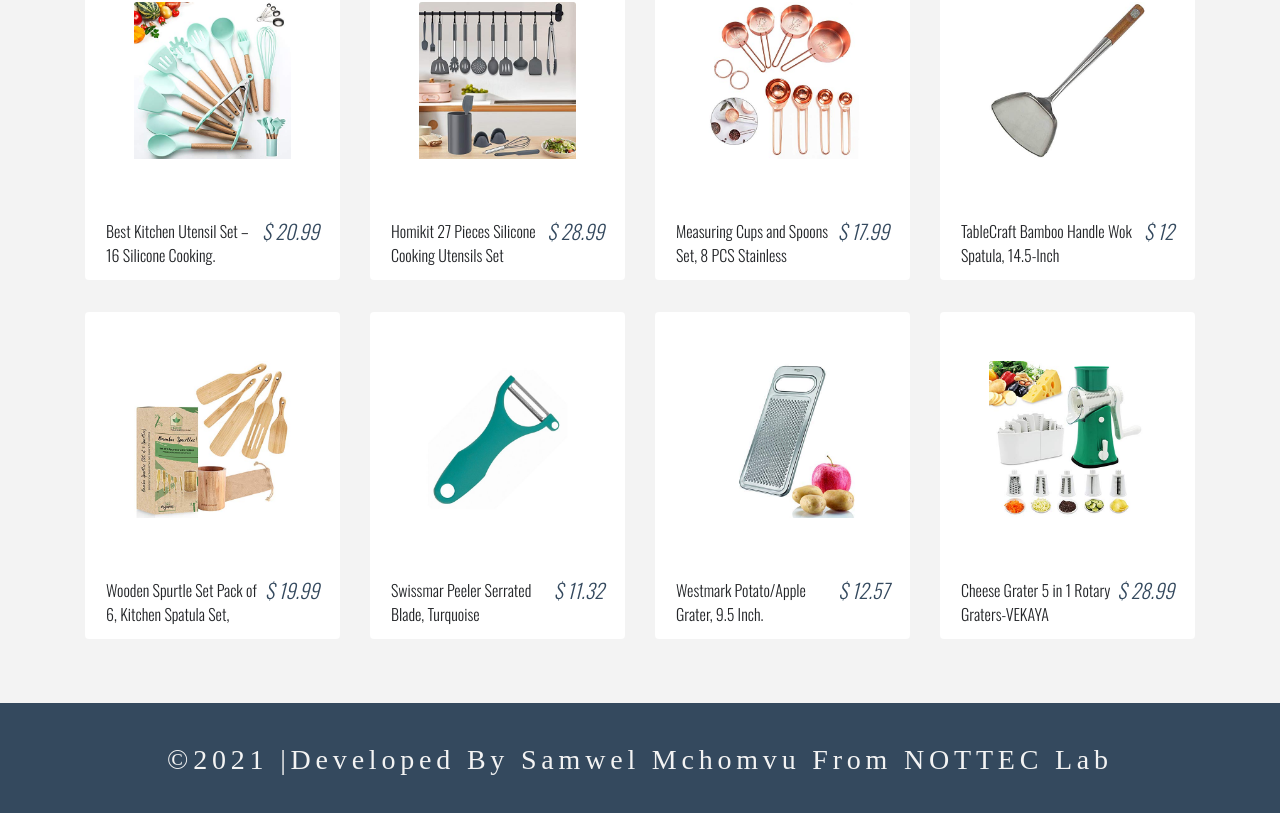
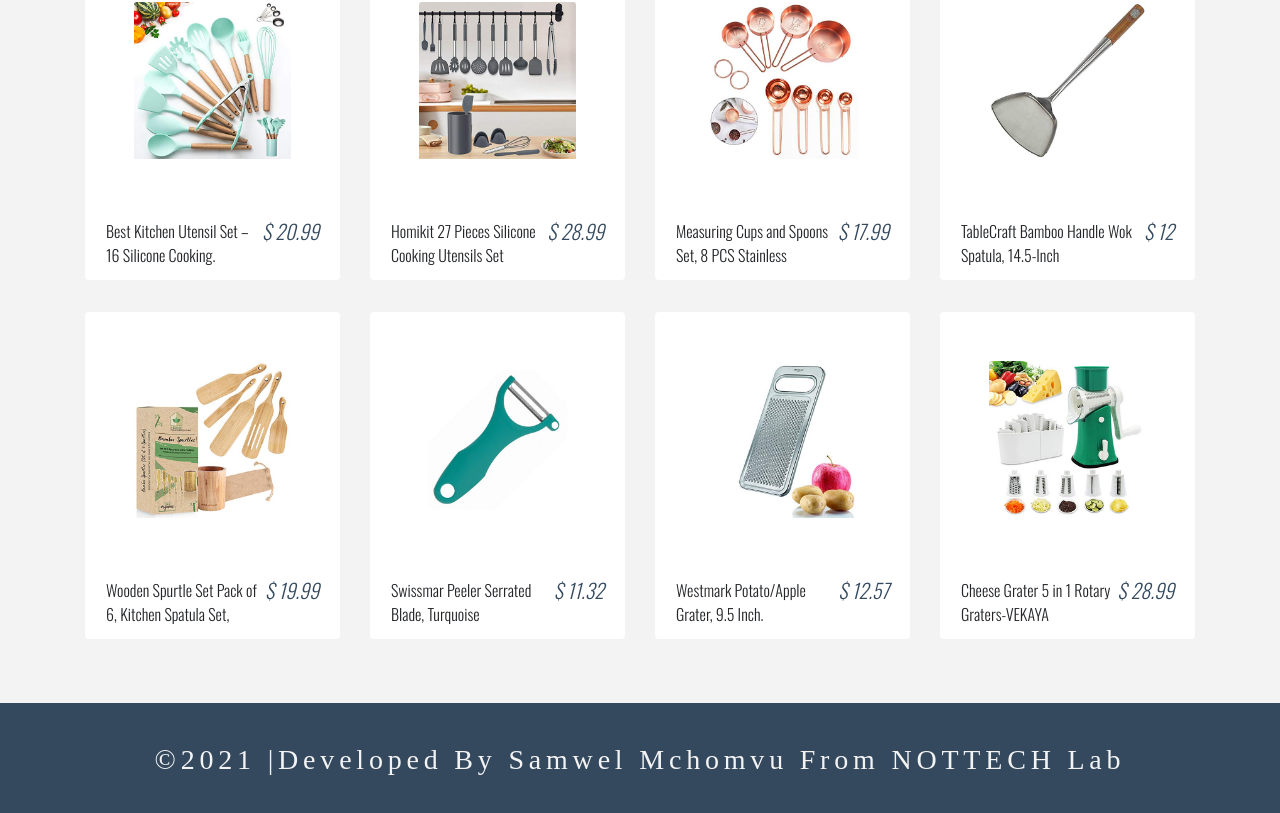
Before and after one commit to mchomvus4/e-commerce, a React (Create React App) app: page / in a window 1280 px wide. Shown: the part 261-1074 px from the top of the page. Built offline with nearby package versions, Linux system fonts and the light colour scheme; a web font is replaced by a local one.

Commit message:
footer updated

```diff
--- a/src/App.js
+++ b/src/App.js
@@ -22,7 +22,7 @@ function App() {
         <Route  component ={Default}/>
       </Switch>
       <Modal/>
-      <Footer copy="2021" developer="Developed by Samwel Mchomvu From NOTTEC Lab"/>
+      <Footer copy="2021" developer="Developed by Samwel Mchomvu From NOTTECH Lab"/>
     </React.Fragment>
   );
 }
```
